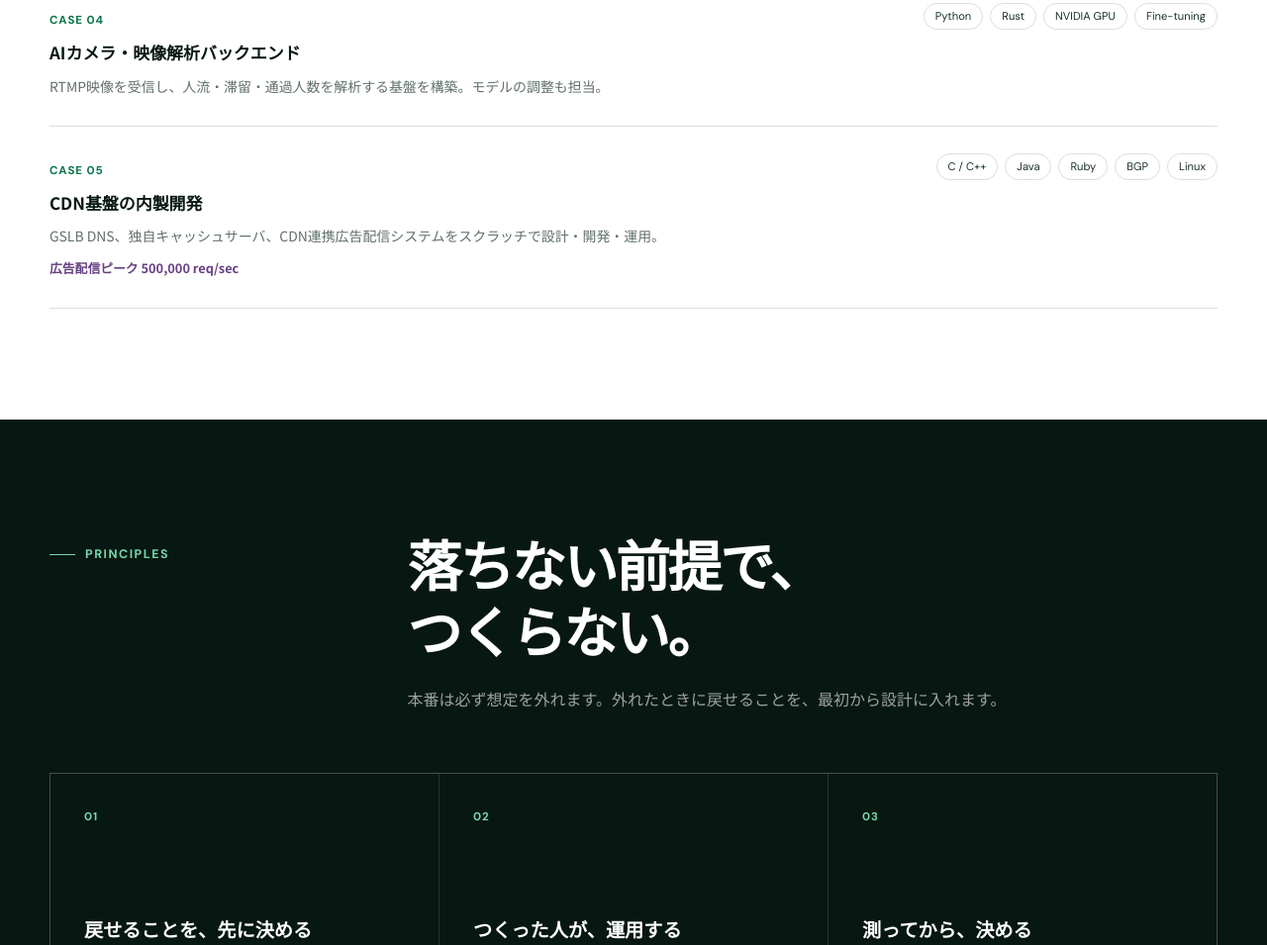
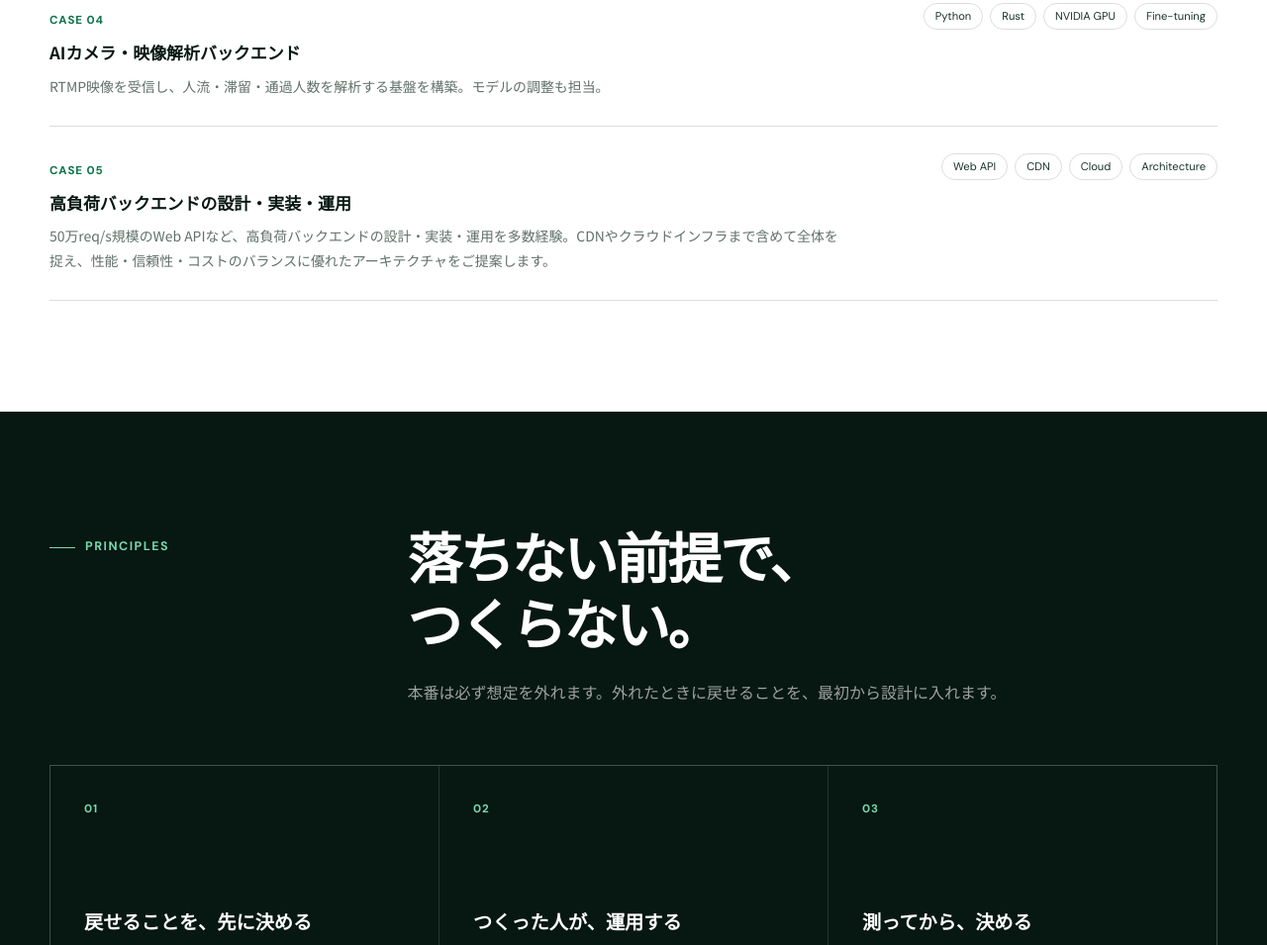
Before and after one commit to ab310x/altago, a plain HTML site: page dist/index.html in a window 1280 px wide. Shown: the part 5185-6140 px from the top of the page at 99% size. Drawn offline with Linux system fonts and the light colour scheme.

Commit message:
Present broader high-load backend experience in case five
Constraint: Replace the specific advertising and CDN claim with user-provided Web API experience and comprehensive architecture consulting.

Tested: Source and distribution HTML match; git diff whitespace checks pass.

```diff
--- a/dist/index.html
+++ b/dist/index.html
@@ -225,7 +225,7 @@
           <article><div><small>CASE 02</small><h3>放送局の情報分析基盤</h3><p>CDN設定のコード化、配信ログの分析基盤、エッジ処理、ログ収集方式の設計。</p></div><div class="chips"><span>Fastly</span><span>Terraform</span><span>Rust</span><span>BigQuery</span></div></article>
           <article><div><small>CASE 03</small><h3>新聞社の紙面Viewer・記事検索基盤</h3><p>スマートフォン向け紙面Viewerのバックエンドと、過去記事を高速に検索する基盤を設計・実装・運用。</p></div><div class="chips"><span>Scala</span><span>Java</span><span>Elasticsearch</span><span>TypeScript</span></div></article>
           <article><div><small>CASE 04</small><h3>AIカメラ・映像解析バックエンド</h3><p>RTMP映像を受信し、人流・滞留・通過人数を解析する基盤を構築。モデルの調整も担当。</p></div><div class="chips"><span>Python</span><span>Rust</span><span>NVIDIA GPU</span><span>Fine-tuning</span></div></article>
-          <article><div><small>CASE 05</small><h3>CDN基盤の内製開発</h3><p>GSLB DNS、独自キャッシュサーバ、CDN連携広告配信システムをスクラッチで設計・開発・運用。</p><b>広告配信ピーク 500,000 req/sec</b></div><div class="chips"><span>C / C++</span><span>Java</span><span>Ruby</span><span>BGP</span><span>Linux</span></div></article>
+          <article><div><small>CASE 05</small><h3>高負荷バックエンドの設計・実装・運用</h3><p>50万req/s規模のWeb APIなど、高負荷バックエンドの設計・実装・運用を多数経験。CDNやクラウドインフラまで含めて全体を捉え、性能・信頼性・コストのバランスに優れたアーキテクチャをご提案します。</p></div><div class="chips"><span>Web API</span><span>CDN</span><span>Cloud</span><span>Architecture</span></div></article>
         </div>
       </div>
     </section>
```
Also changed, not shown: index.html (+1 -1 lines).
